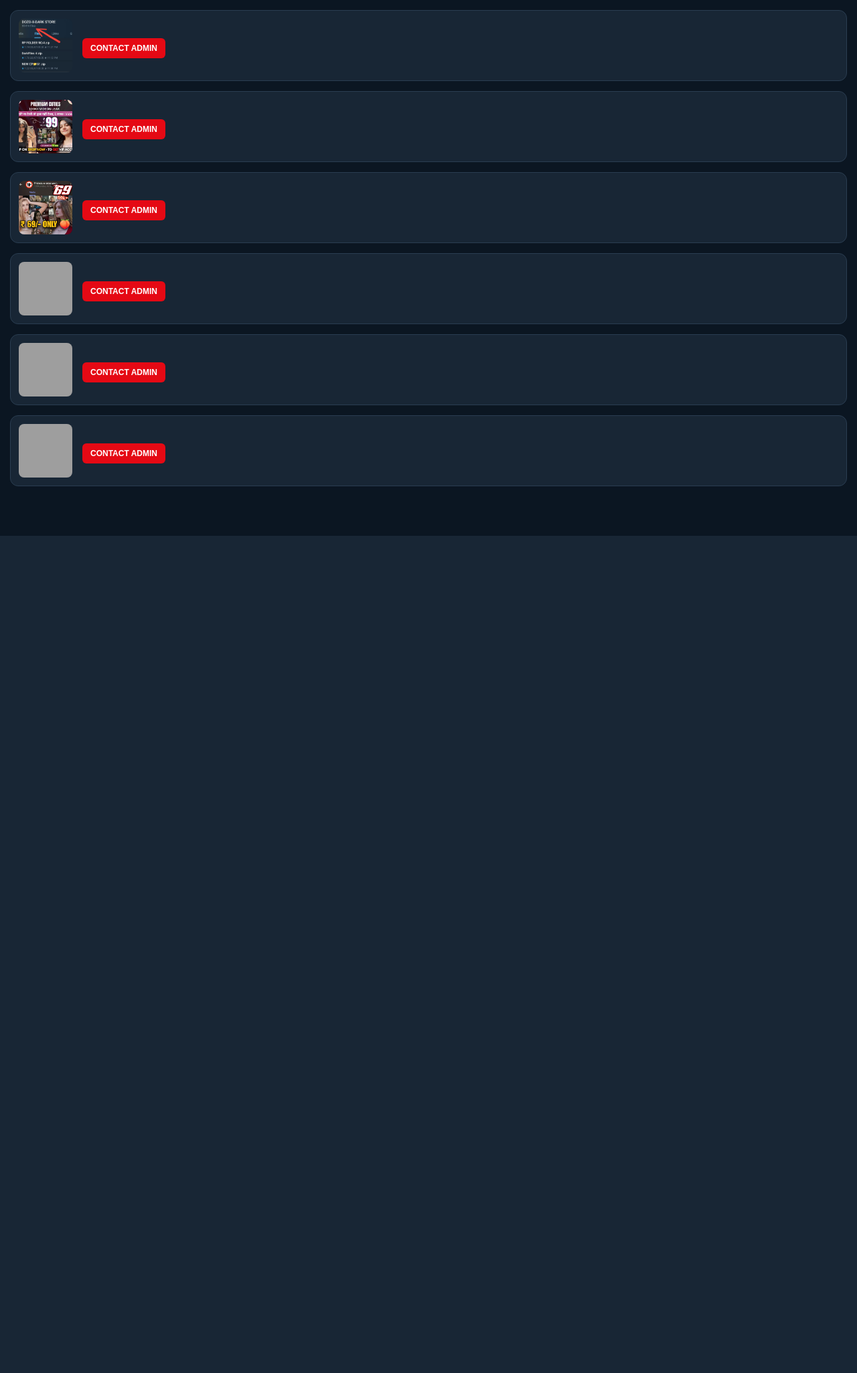
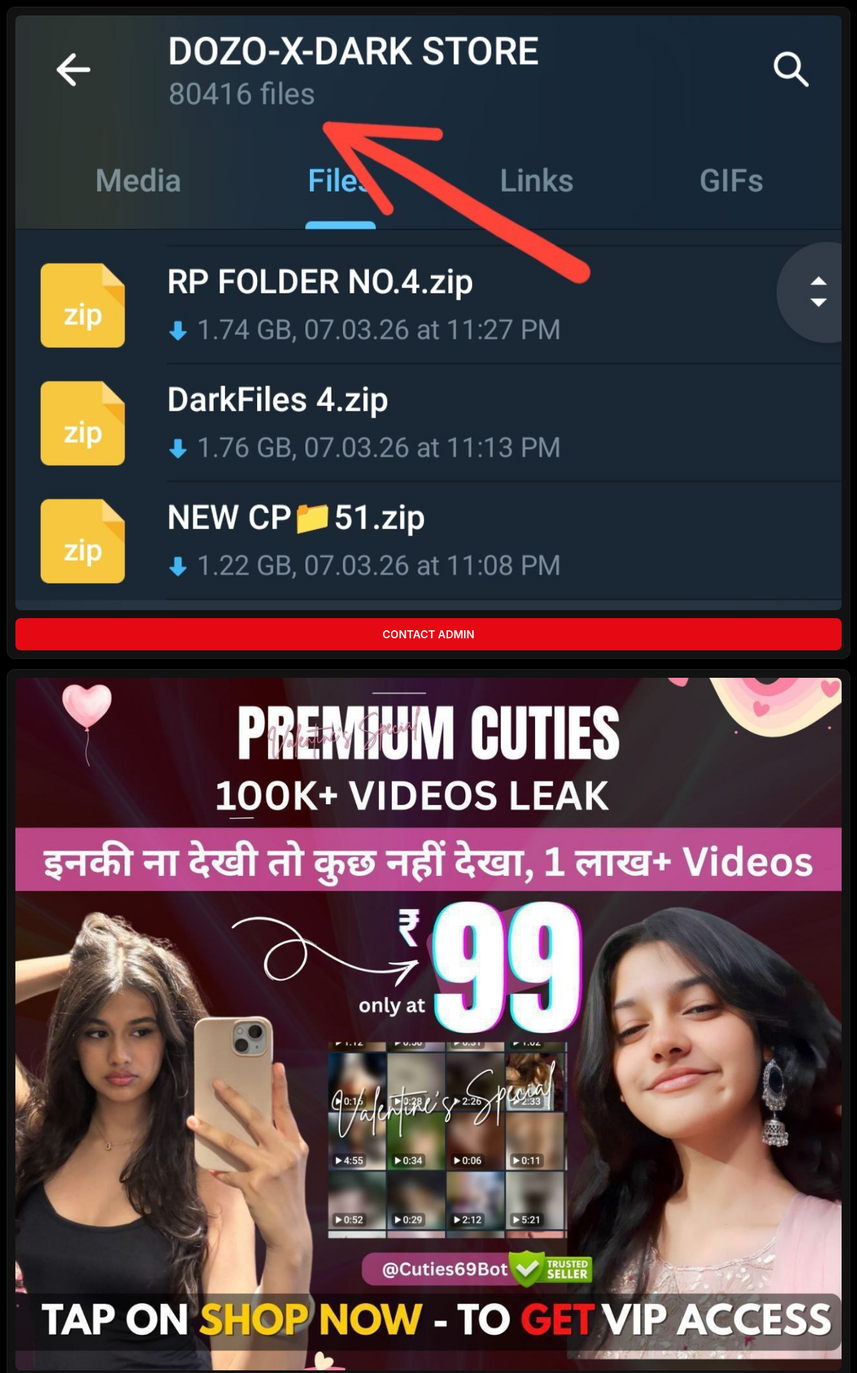
Before and after one commit to RAHU1027/Kuhsall11, a Flask app: template templates/index.html in a window 1280 px wide. Shown: the top 2050 px of the page at 67% size. Before the commit the page ends 800 px from the top, so only its background shows below. Run offline with Flask 3, Linux system fonts and the light colour scheme; the template is opened without the code that fills it, so the values that code supplies are empty; grey boxes are pictures that could not be loaded.

Commit message:
Update index.html

```diff
--- a/templates/index.html
+++ b/templates/index.html
@@ -3,39 +3,57 @@
 <head>
     <meta name="viewport" content="width=device-width, initial-scale=1.0">
     <style>
-        body { background: #0b1622; color: #ffffff; font-family: sans-serif; padding: 15px; margin: 0; }
+        body {
+            background: #000;
+            color: #fff;
+            font-family: -apple-system, BlinkMacSystemFont, "Segoe UI", Roboto, Helvetica, Arial, sans-serif;
+            margin: 0;
+            padding: 10px;
+        }
         .card {
-            background: #182635; border-radius: 12px; padding: 12px;
-            margin-bottom: 15px; border: 1px solid #2a3d51;
-            display: flex; align-items: center; gap: 15px;
+            background: #121212;
+            border: 1px solid #222;
+            border-radius: 12px;
+            padding: 12px;
+            margin-bottom: 15px;
+            /* Ye line card ko mobile ki screen width ke hisaab se adjust karegi */
+            width: 100%;
+            box-sizing: border-box;
         }
-        /* Image ko chhota aur fix size diya hai */
         .card img {
-            width: 80px; height: 80px; object-fit: cover;
-            border-radius: 8px; flex-shrink: 0;
+            width: 100%;
+            height: auto;
+            border-radius: 8px;
+            display: block;
+            margin-bottom: 12px;
         }
-        /* Content aur button ka layout */
-        .info { flex-grow: 1; }
-        .content { font-size: 13px; color: #ccc; margin-bottom: 8px; line-height: 1.4; }
+        .content {
+            font-size: 15px;
+            color: #e0e0e0;
+            margin-bottom: 12px;
+            line-height: 1.5;
+            white-space: pre-wrap;
+        }
         .btn {
-            background: #e50914; color: white; padding: 8px 12px;
-            text-decoration: none; border-radius: 6px; font-size: 12px;
-            font-weight: bold; display: inline-block;
+            background: #e50914;
+            color: white;
+            padding: 14px;
+            display: block;
+            text-decoration: none;
+            border-radius: 8px;
+            font-weight: 600;
+            text-align: center;
+            font-size: 16px;
         }
     </style>
 </head>
 <body>
-
     {% for i in range(1, 7) %}
     <div class="card">
-        <img src="{{ url_for('static', filename=i|string + '.jpg') }}" alt="Video Thumbnail">
-
-        <div class="info">
-            <div class="content">{{ data[i-1] }}</div>
-            <a href="/pay/{{ i }}" class="btn">CONTACT ADMIN</a>
-        </div>
+        <img src="{{ url_for('static', filename=i|string + '.jpg') }}" alt="Image {{ i }}">
+        <div class="content">{{ data[i-1] }}</div>
+        <a href="/pay/{{ i }}" class="btn">CONTACT ADMIN</a>
     </div>
     {% endfor %}
-
 </body>
 </html>
```
